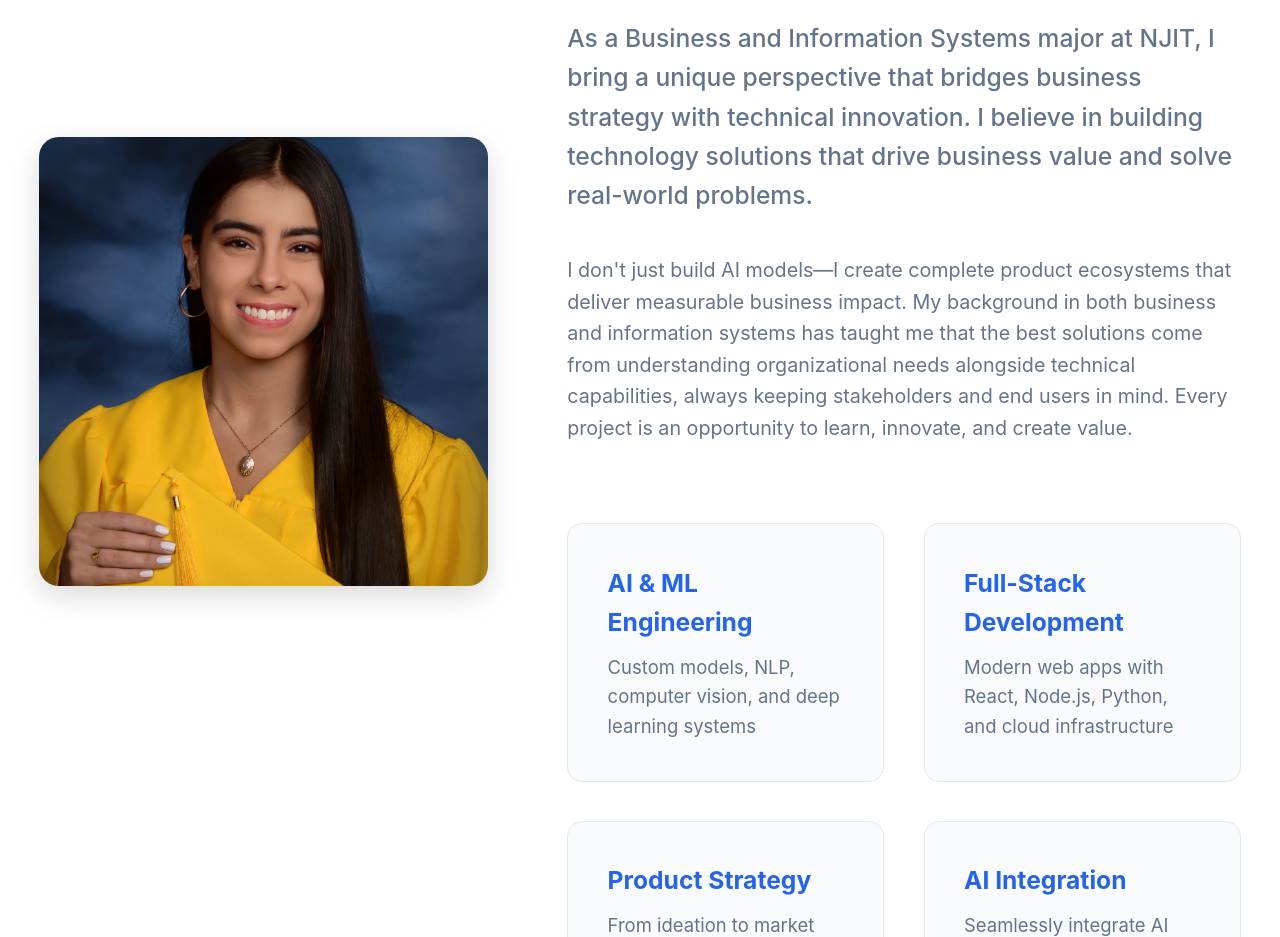
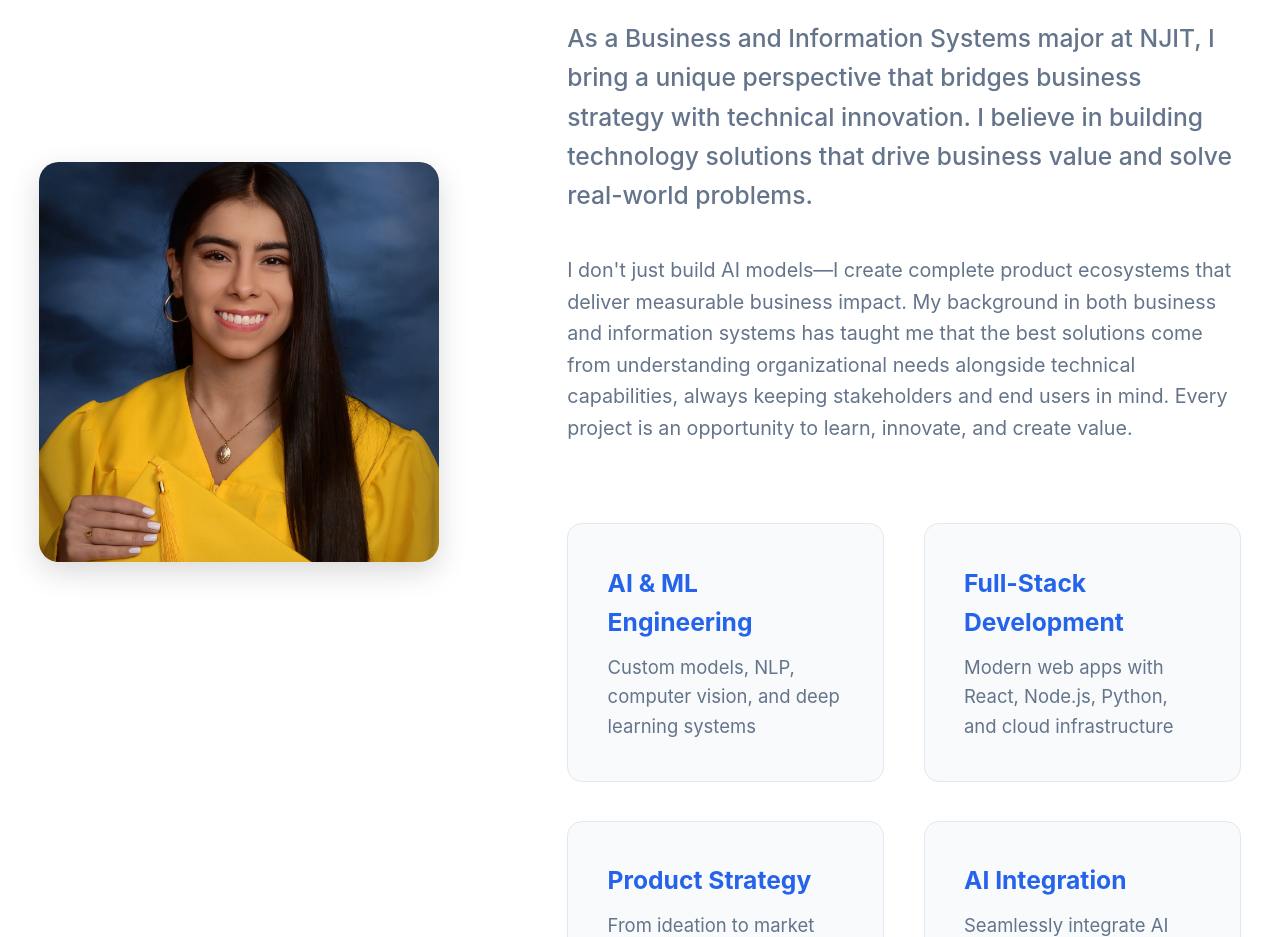
Before and after one commit to ial23-blip/117_final_fall_2025, a website: page docs/portfolio/index.html in a window 1280 px wide. Shown: the part 1660-2597 px from the top of the page. Drawn offline with Linux system fonts and the light colour scheme; a script that the page names is missing.

Commit message:
Constrain profile image to max 400px width for proper sizing

```diff
--- a/docs/css/portfolio.css
+++ b/docs/css/portfolio.css
@@ -445,8 +445,10 @@ button {
 
 .profile-image {
   width: 100%;
+  max-width: 400px;
   aspect-ratio: 1;
   object-fit: cover;
+  object-position: center;
   border-radius: 1rem;
   display: block;
   box-shadow: 0 10px 30px rgba(0, 0, 0, 0.15);
```
